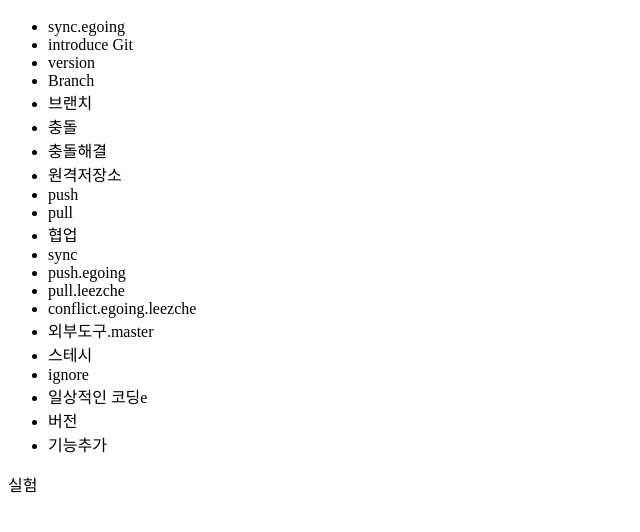
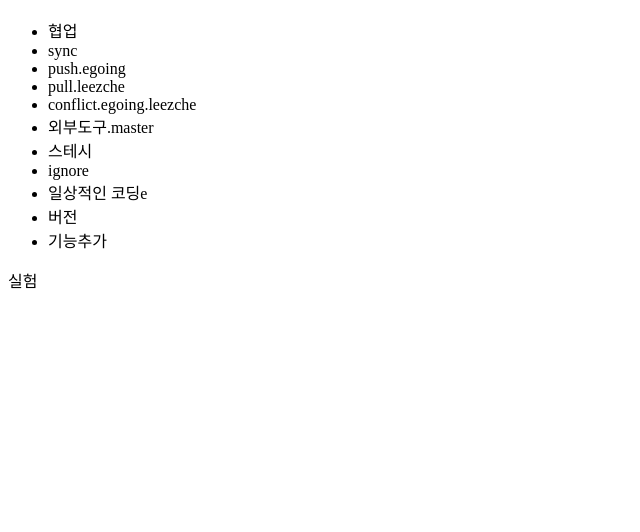
Before and after one commit to seewhys/Test_Project, a plain HTML site: page index.html in a window 1280 px wide. Shown: the part 48-580 px from the top of the page, without its empty margins (0-640 px from the left). Drawn offline with Linux system fonts and the light colour scheme.

Commit message:
목록 몇개 삭제

```diff
--- a/index.html
+++ b/index.html
@@ -8,16 +8,6 @@
             <h1>Git</h1>
         </header>
         <ul>
-            <li>sync.egoing</li>
-            <li>introduce Git</li>
-            <li>version</li>
-            <li>Branch</li>
-            <li>브랜치</li>
-            <li>충돌</li>
-            <li>충돌해결</li>
-            <li>원격저장소</li>
-            <li>push</li>
-            <li>pull</li>
             <li>협업</li>
             <li>sync</li>
             <li>push.egoing</li>
```
